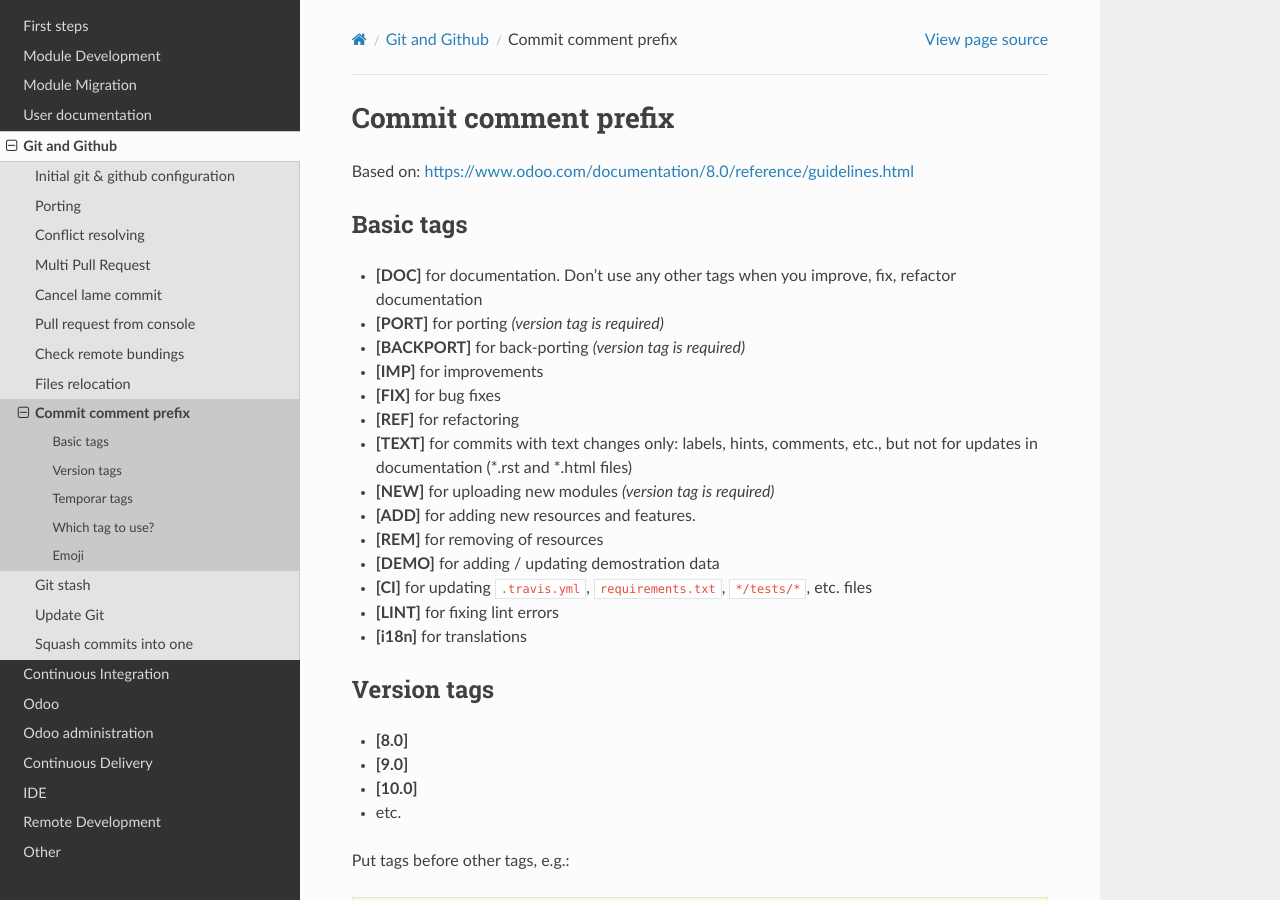
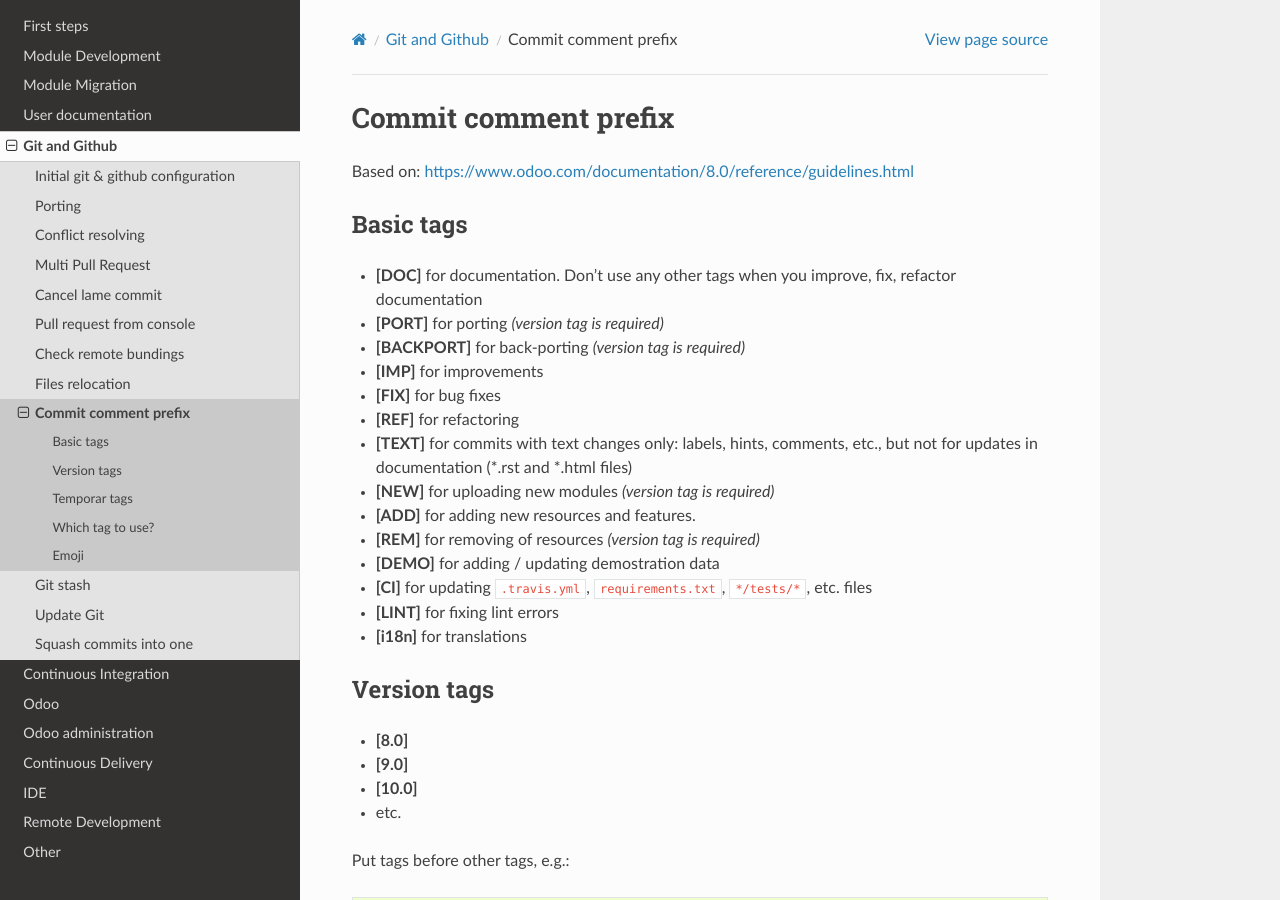
Before and after one commit to itpp-labs/odoo-development, a Sphinx documentation site: the page built from docs/git/commits.rst, in a window 1280 px wide and 900 px high. Built offline with Sphinx 7.4.7 and the Read the Docs theme 2.0.0, drawn with Linux system fonts in a browser that asks for light colours; pages that are not in the unit, such as notebooks, are missing from menus.

Commit message:
Update commits.rst

```diff
--- a/docs/git/commits.rst
+++ b/docs/git/commits.rst
@@ -14,7 +14,7 @@ Basic tags
 * **[TEXT]** for commits with text changes only: labels, hints, comments, etc., but not for updates in documentation (\*.rst and \*.html files)
 * **[NEW]** for uploading new modules *(version tag is required)*
 * **[ADD]** for adding new resources and features.
-* **[REM]** for removing of resources
+* **[REM]** for removing of resources *(version tag is required)*
 * **[DEMO]** for adding / updating demostration data
 * **[CI]** for updating ``.travis.yml``, ``requirements.txt``, ``*/tests/*``, etc. files
 * **[LINT]** for fixing lint errors
```
